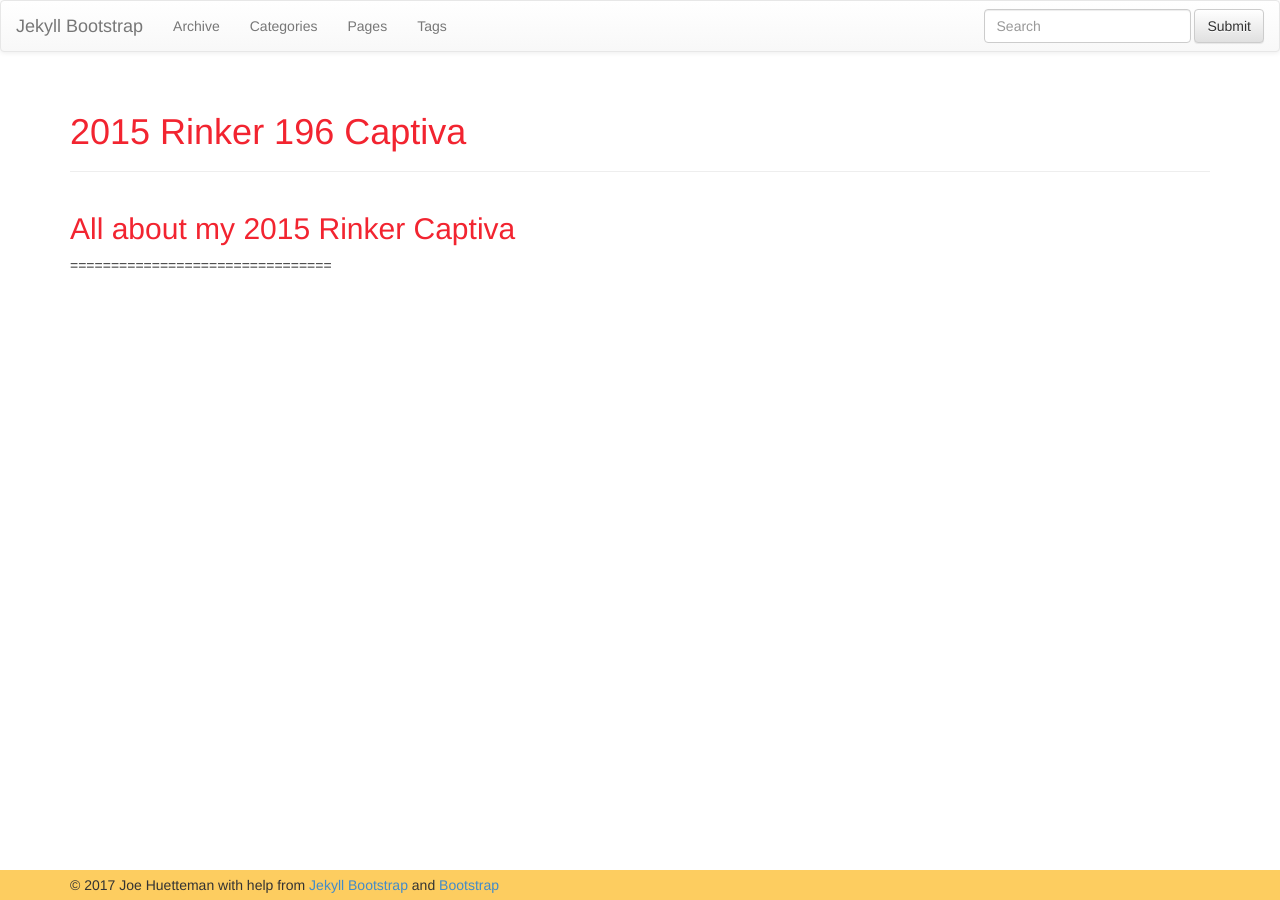
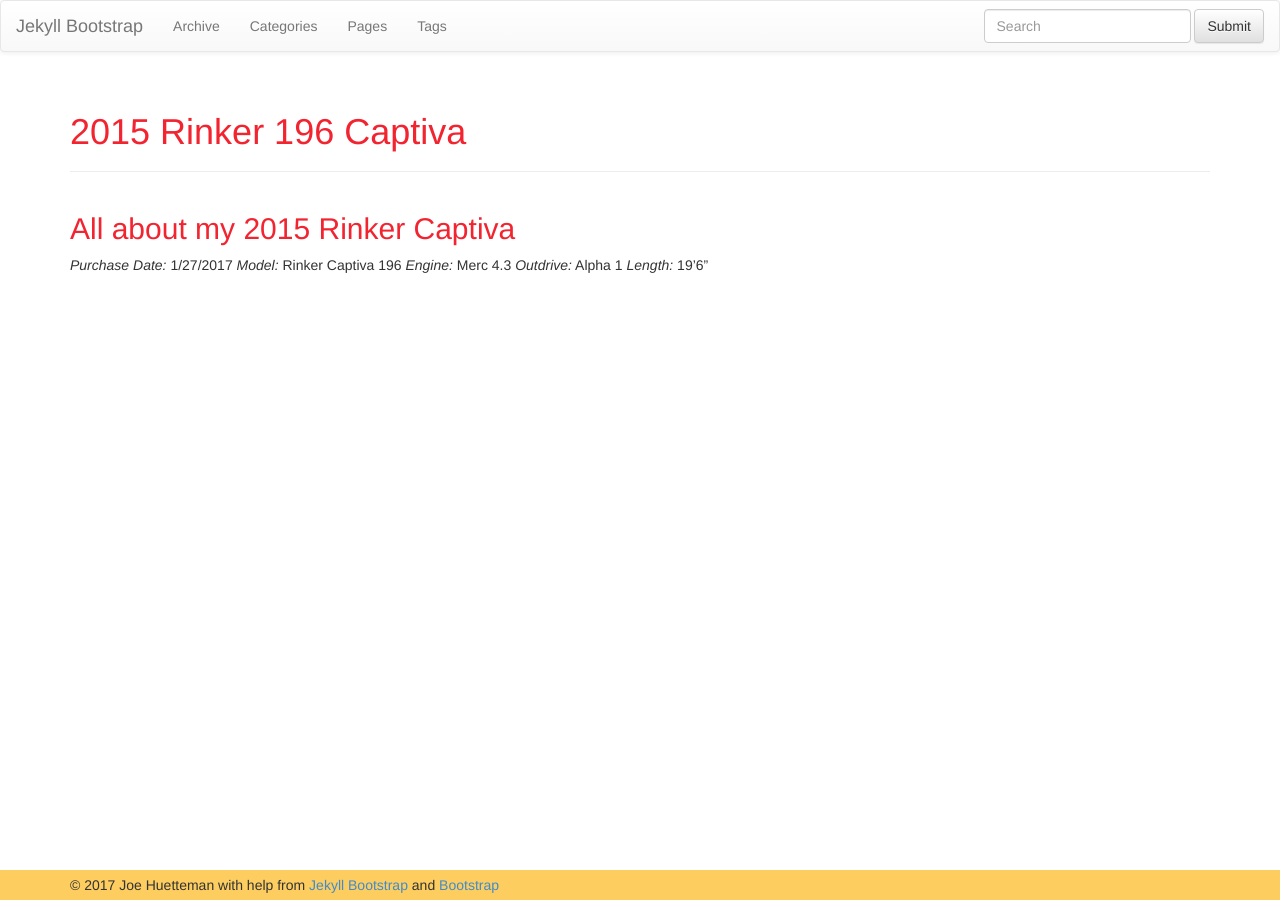
Before and after one commit to huettemanj/huettemanj.github.io, a Jekyll site: the page built from Rinker.md, in a window 1280 px wide. Built offline with Jekyll 4.4.1, drawn with Linux system fonts in a browser that asks for light colours; nearby versions of some CDN libraries.

Commit message:
Adding Information

```diff
--- a/Rinker.md
+++ b/Rinker.md
@@ -7,4 +7,9 @@ sitemap: false
 
 
 ## All about my 2015 Rinker Captiva ##
-================================
+
+*Purchase Date:* 1/27/2017
+*Model:* Rinker Captiva 196
+*Engine:* Merc 4.3
+*Outdrive:* Alpha 1
+*Length:* 19'6"
```
